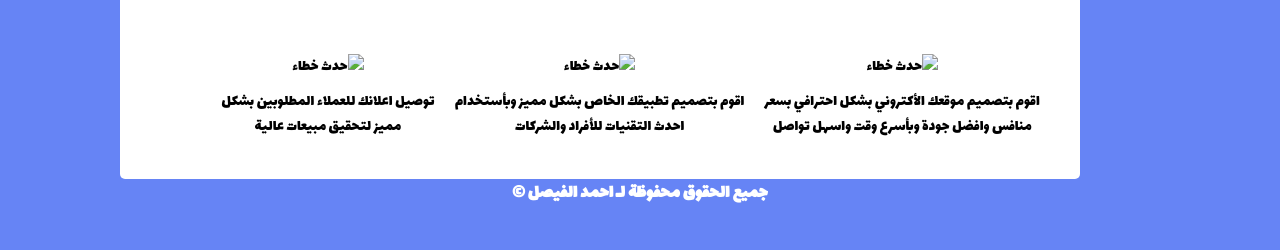
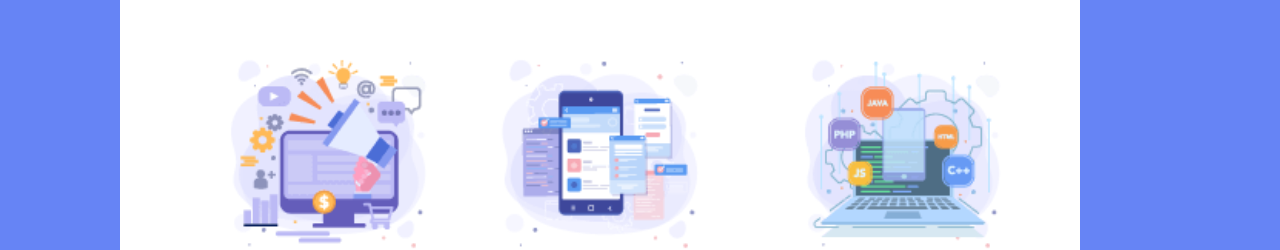
Before and after one commit to AHMED667830/web-site-ahmed-alfaisal3, a plain HTML site: page index.html in a window 1280 px wide. Shown: the part 567-817 px from the top of the page. Drawn offline with Linux system fonts and the light colour scheme; the site is published under a folder, as on GitHub Pages, so addresses that start at the root find nothing; a web font is replaced by a local one.

Commit message:
Update index.html

```diff
--- a/index.html
+++ b/index.html
@@ -39,17 +39,17 @@
 
         <div>
             <h3>تصميم المواقع الأكترونية</h3>
-            <img src="/imgs/15.png" alt="حدث خطاء" width="200px">
+            <img src="imgs/15.png" alt="حدث خطاء" width="200px">
             <p>اقوم بتصميم موقعك الأكتروني بشكل احترافي بسعر<br> منافس وافضل جودة وبأسرع وقت واسهل تواصل</p>
         </div>
         <div>
             <h3>تصميم التطبيقات الذكية</h3>
-            <img src="/imgs/14.png" alt="حدث خطاء"  width="200px">
+            <img src="imgs/14.png" alt="حدث خطاء"  width="200px">
             <p>اقوم بتصميم تطبيقك الخاص بشكل مميز وبأستخدام<br> احدث التقنيات للأفراد والشركات</p>
         </div>
         <div>
             <h3>التسويق الأكتروني</h3>
-            <img src="/imgs/11.png" alt="حدث خطاء"  width="200px">
+            <img src="imgs/11.png" alt="حدث خطاء"  width="200px">
             <p>توصيل اعلانك للعملاء المطلوبين بشكل <br>مميز لتحقيق مبيعات عالية</p>
         </div>
      </article>
```
